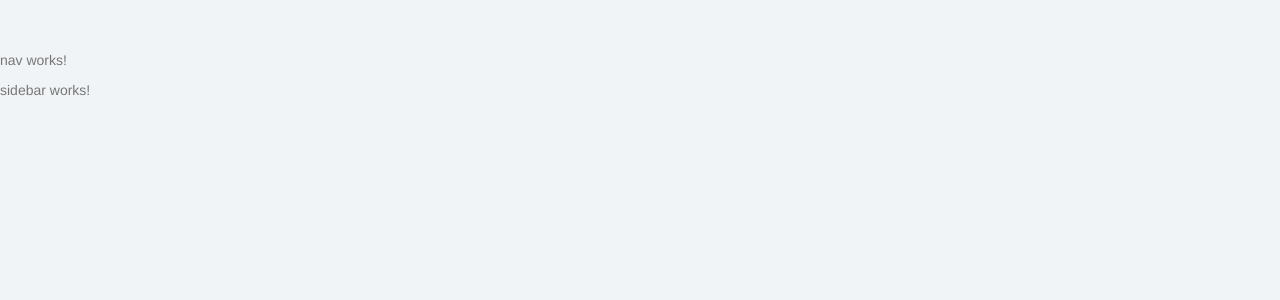
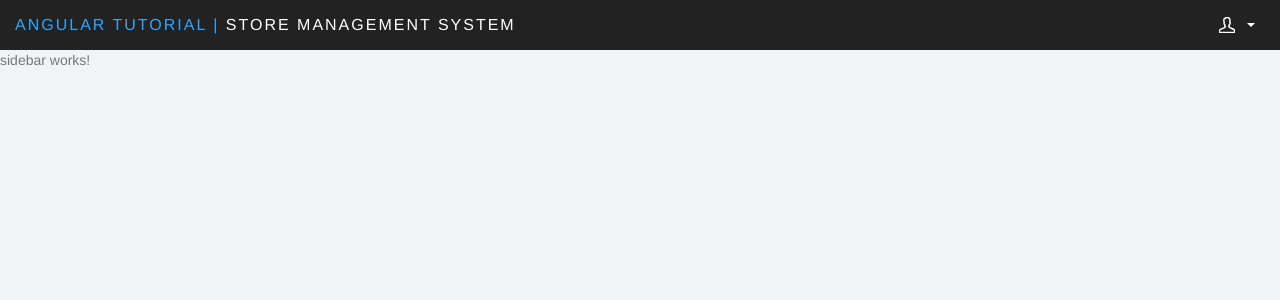
Before and after one commit to EdgarEldy/fullstack_expressjs_angular_tutorial, an Angular app in the folder frontend/: page / in a window 1280 px wide. Shown: the top 300 px of the page. Built offline with nearby package versions, Linux system fonts and the light colour scheme.

Commit message:
Add nav menu

```diff
--- a/frontend/src/app/shared/nav/nav.component.html
+++ b/frontend/src/app/shared/nav/nav.component.html
@@ -1 +1,37 @@
-<p>nav works!</p>
+<nav class="navbar navbar-inverse navbar-fixed-top" role="navigation">
+  <div class="container-fluid">
+    <div class="navbar-header">
+      <button type="button" class="navbar-toggle collapsed" data-toggle="collapse"
+              data-target="#sidebar-collapse">
+        <span class="sr-only">Toggle navigation</span>
+        <span class="icon-bar"></span>
+        <span class="icon-bar"></span>
+        <span class="icon-bar"></span>
+      </button>
+      <a class="navbar-brand" href="/"><span>ANGULAR TUTORIAL |</span> STORE MANAGEMENT SYSTEM</a>
+      <ul class="user-menu">
+        <li class="dropdown pull-right">
+          <a href="#" class="dropdown-toggle" data-toggle="dropdown">
+            <svg class="glyph stroked male-user">
+              <use xlink:href="#stroked-male-user"></use>
+            </svg>
+            <span class="caret"></span>
+          </a>
+          <ul class="dropdown-menu" role="menu">
+            <li><a href="#">
+              <svg class="glyph stroked male-user">
+                <use xlink:href="#stroked-male-user"></use>
+              </svg>
+            </a></li>
+            <li><a href="#">
+              <svg class="glyph stroked cancel">
+                <use xlink:href="#stroked-cancel"></use>
+              </svg>
+              Logout</a></li>
+          </ul>
+        </li>
+      </ul>
+    </div>
+
+  </div><!-- /.container-fluid -->
+</nav>
```
